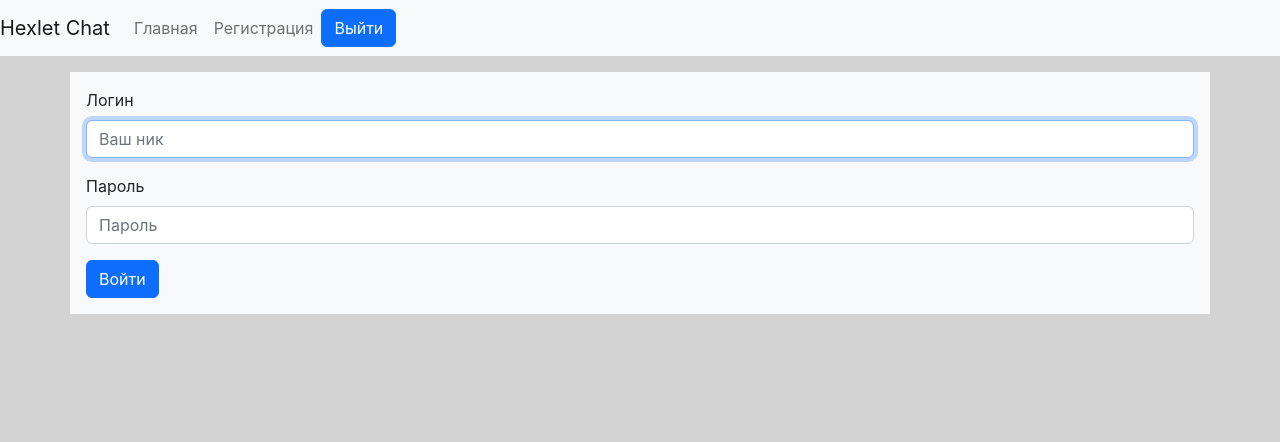
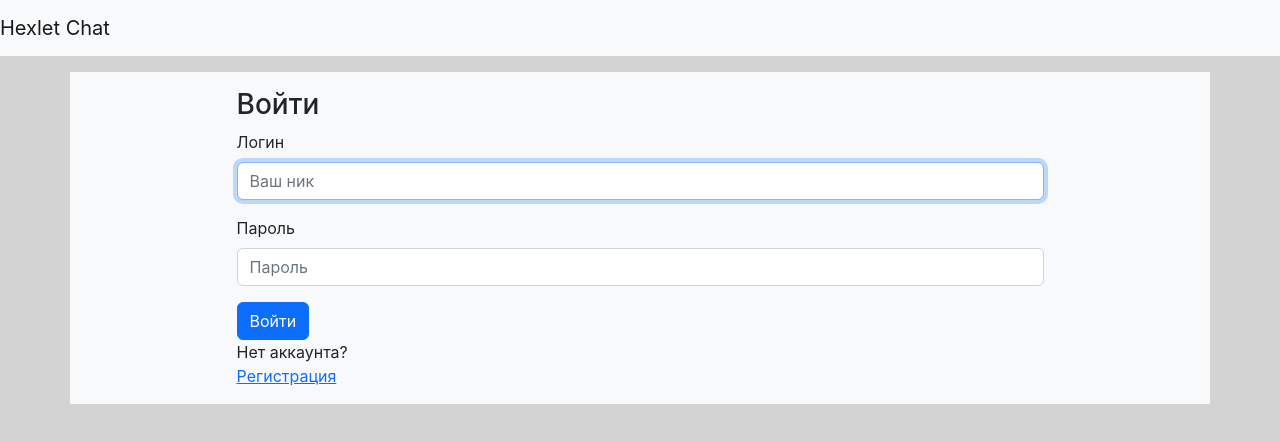
Before and after one commit to niyak93rus/frontend-project-lvl4, a React (Create React App) app in the folder frontend/: page /login in a window 1280 px wide. Shown: the top 442 px of the page. Built offline with nearby package versions, Linux system fonts and the light colour scheme; no server answers; what leo-profanity would draw is missing.

Commit message:
fix: rework authorization logic

```diff
--- a/frontend/src/components/App.jsx
+++ b/frontend/src/components/App.jsx
@@ -1,4 +1,5 @@
 import 'bootstrap';
+import axios from 'axios';
 import React, { useState } from 'react';
 import {
   BrowserRouter as Router,
@@ -8,41 +9,53 @@ import {
   Navigate,
   useLocation,
 } from 'react-router-dom';
-import { Button, Navbar, Nav } from 'react-bootstrap';
+import { Button, Navbar } from 'react-bootstrap';
 import { useTranslation } from 'react-i18next';
 import { ToastContainer } from 'react-toastify';
 import Rollbar from 'rollbar';
 import { Provider } from '@rollbar/react';
+import { useNavigate } from 'react-router-dom';
 
 import AuthContext from '../contexts/index.jsx';
 import useAuth from '../hooks/index.jsx';
 import '../App.css';
 
+import routes from '../routes.js';
 import NoMatch from './NoMatch';
 import LoginPage from './Login.jsx';
 import MainPage from './MainPage';
 import SignupPage from './Signup.jsx';
 
-// const checkAuthorization = () => {
-//   if (localStorage.getItem('userId')) {
-//     return true;
-//   }
-//   return false;
-// }
+export const authorizeUser = async (userData) => {
+  const getPath = routes.loginPath();
+  const request = await axios.post(getPath, userData);
+  const token = request.data;
+  localStorage.setItem('userId', JSON.stringify(token));
+  // finish: add error handling
+}
 
 const AuthProvider = ({ children }) => {
-  const [userData, setUserData] = useState({});
+  const [loggedIn, setLoggedIn] = useState(false);
 
-  const logIn = ({ username, password }) => {
-    setUserData({ username, password });
+  const logIn = (userData) => {
+    try {
+      authorizeUser(userData);
+      if (localStorage.getItem('userId')) {
+        setLoggedIn(true);
+      }
+    } catch (err) {
+      setLoggedIn(false);
+      console.error(err);
+    }
   }
+
   const logOut = () => {
     localStorage.removeItem('userId');
-    setUserData(null);
+    setLoggedIn(false);
   };
 
   return (
-    <AuthContext.Provider value={{ userData, logIn, logOut }}>
+    <AuthContext.Provider value={{ loggedIn, logIn, logOut }}>
       {children}
     </AuthContext.Provider>
   );
@@ -53,7 +66,7 @@ const MainRoute = ({ children }) => {
   const location = useLocation();
 
   return (
-    auth.userData ? children : <Navigate to="/login" state={{ from: location }} />
+    auth.loggedIn ? children : <Navigate to="/login" state={{ from: location }} />
   );
 };
 
@@ -62,15 +75,16 @@ const AuthButton = () => {
   const { t } = useTranslation('translation');
   const location = useLocation();
 
+  if (location.pathname === '/login') return;
+
   return (
-    auth.userData
+    auth.loggedIn
       ? <Button onClick={auth.logOut}>{t('logOut')}</Button>
       : <Button as={Link} to="/login" state={{ from: location }}>{t('logIn')}</Button>
   );
 };
 
 const App = () => {
-  const { t } = useTranslation();
   const rollbar = new Rollbar({
     accessToken: 'b7ea9e3bca2941aa8f4360689f5480e0',
     captureUncaught: true,
@@ -84,12 +98,8 @@ const App = () => {
     <Provider instance={rollbar}>
         <AuthProvider>
           <Router>
-            <Navbar bg="light" expand="lg">
+            <Navbar bg="light" expand="lg" className='align-items-stretch justify-content-between'>
               <Navbar.Brand as={Link} to="/">Hexlet Chat</Navbar.Brand>
-              <Nav className="mr-auto">
-                <Nav.Link as={Link} to="/">{t('mainPage')}</Nav.Link>
-                <Nav.Link as={Link} to="/signup">{t('registration')}</Nav.Link>
-              </Nav>
               <AuthButton />
             </Navbar>
 
--- a/frontend/src/components/Login.jsx
+++ b/frontend/src/components/Login.jsx
@@ -1,6 +1,6 @@
 import React, { useEffect, useRef, useState } from 'react';
 import * as Yup from 'yup';
-import axios from 'axios';
+// import axios from 'axios';
 import { useFormik } from 'formik';
 import { Button, Form } from 'react-bootstrap';
 import { useNavigate } from 'react-router-dom';
@@ -10,25 +10,10 @@ import { useRollbar } from '@rollbar/react';
 
 import 'react-toastify/dist/ReactToastify.css';
 import useAuth from '../hooks/index.jsx';
-import routes from '../routes.js';
 
-export const authorizeUser = async (userData, setAuthFailed, auth, navigate, notify, rollbar) => {
-  setAuthFailed(false);
-  const getPath = routes.loginPath();
-  try {
-    const request = await axios.post(getPath, userData);
-    const token = request.data;
-    localStorage.setItem('userId', JSON.stringify(token));
+export const logIn = (userData, navigate, auth) => {
   auth.logIn(userData);
   navigate('/');
-  } catch (err) {
-    if (err.isAxiosError && err.response.status === 401) {
-      setAuthFailed(true);
-      notify('errors.other.authFailed');
-    }
-    console.error(err);
-    rollbar(err);
-  }
 };
 
 const LoginForm = () => {
@@ -62,10 +47,13 @@ const LoginForm = () => {
         .max(20, t('errors.password.length'))
         .required(t('errors.password.required')),
     }),
-    onSubmit: (values) => authorizeUser(values, setAuthFailed, auth, navigate, notify, rollbar),
+    onSubmit: (values) => logIn(values, navigate, auth),
   });
 
   return (
+    <>
+      <div className='container w-75'>
+        <h3>{t('logIn')}</h3>
         <Form onSubmit={f.handleSubmit}>
           <Form.Group className="mb-3" controlId="formLogin">
             <Form.Label>{t('loginLabel')}</Form.Label>
@@ -108,6 +96,12 @@ const LoginForm = () => {
             {t('logIn')}
           </Button>
         </Form>
+        <div className='row'>
+          <span>{t('promptSignUp') }</span>
+          <a href="/signup">{t('registration')}</a>
+        </div>
+      </div>
+    </>
   );
   // END
 };
--- a/frontend/src/components/Signup.jsx
+++ b/frontend/src/components/Signup.jsx
@@ -11,7 +11,7 @@ import { useRollbar } from '@rollbar/react';
 import 'react-toastify/dist/ReactToastify.css';
 
 import useAuth from '../hooks/index.jsx';
-import { authorizeUser } from './Login.jsx';
+import { logIn } from './Login.jsx';
 
 const SignupForm = () => {
   const [signupError, setSignupError] = useState('');
@@ -31,10 +31,8 @@ const SignupForm = () => {
   }, []);
 
   const signUpUser = async (userData) => {
-    const { username, password } = userData;
-    console.log(username, password);
-    axios.post('/api/v1/signup', { username, password }).then(() => {
-      authorizeUser(userData, setAuthFailed, auth, navigate);
+    axios.post('/api/v1/signup', userData).then(() => {
+      logIn(userData, navigate, auth);
     }).catch((err) => {
       console.error(err);
 
--- a/frontend/src/locales/translation.js
+++ b/frontend/src/locales/translation.js
@@ -45,6 +45,7 @@ const resources = {
     passwordLabel: "Пароль",
     passwordPlaceholder: 'Пароль',
     prompt: 'Вы уверены?',
+    promptSignUp: 'Нет аккаунта?',
     registration: "Регистрация",
     rename: "Переименовать",
     remove: "Удалить",
```
Lines whose indentation alone changed are shown as unchanged.
